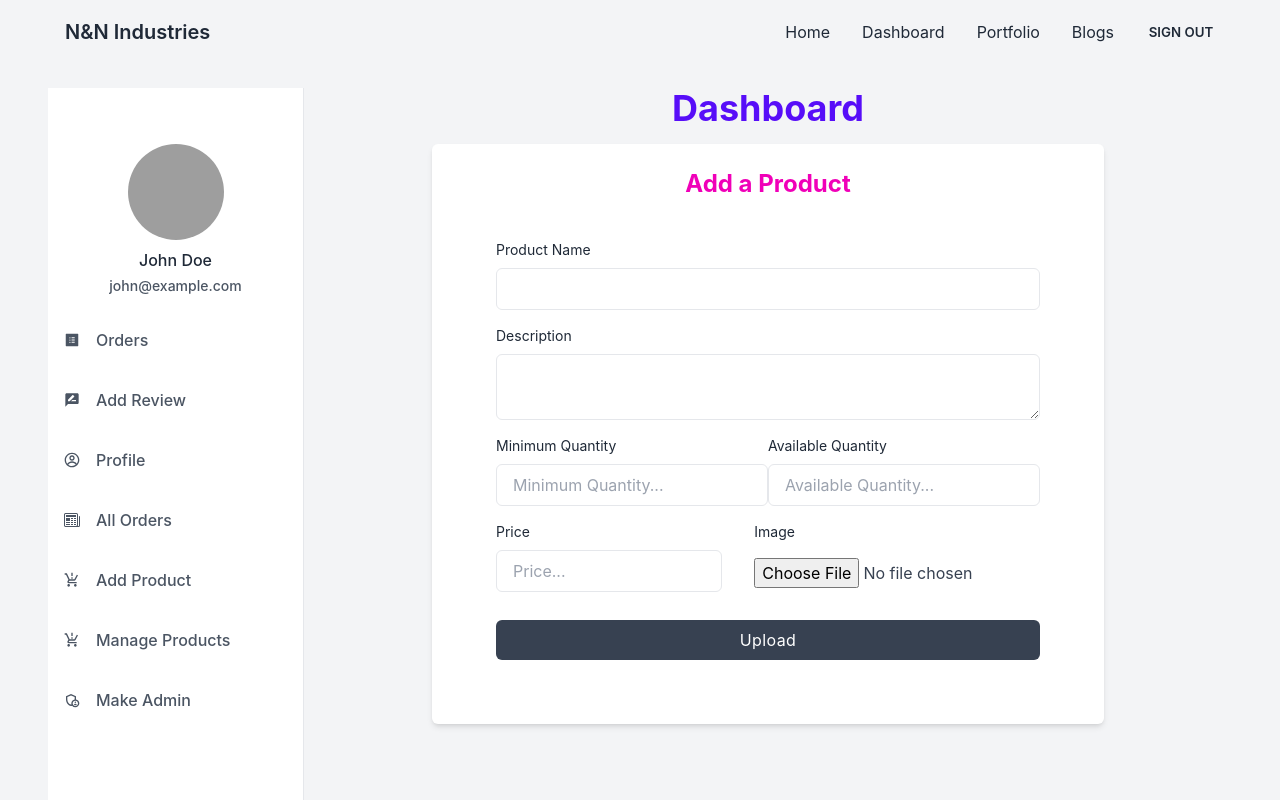
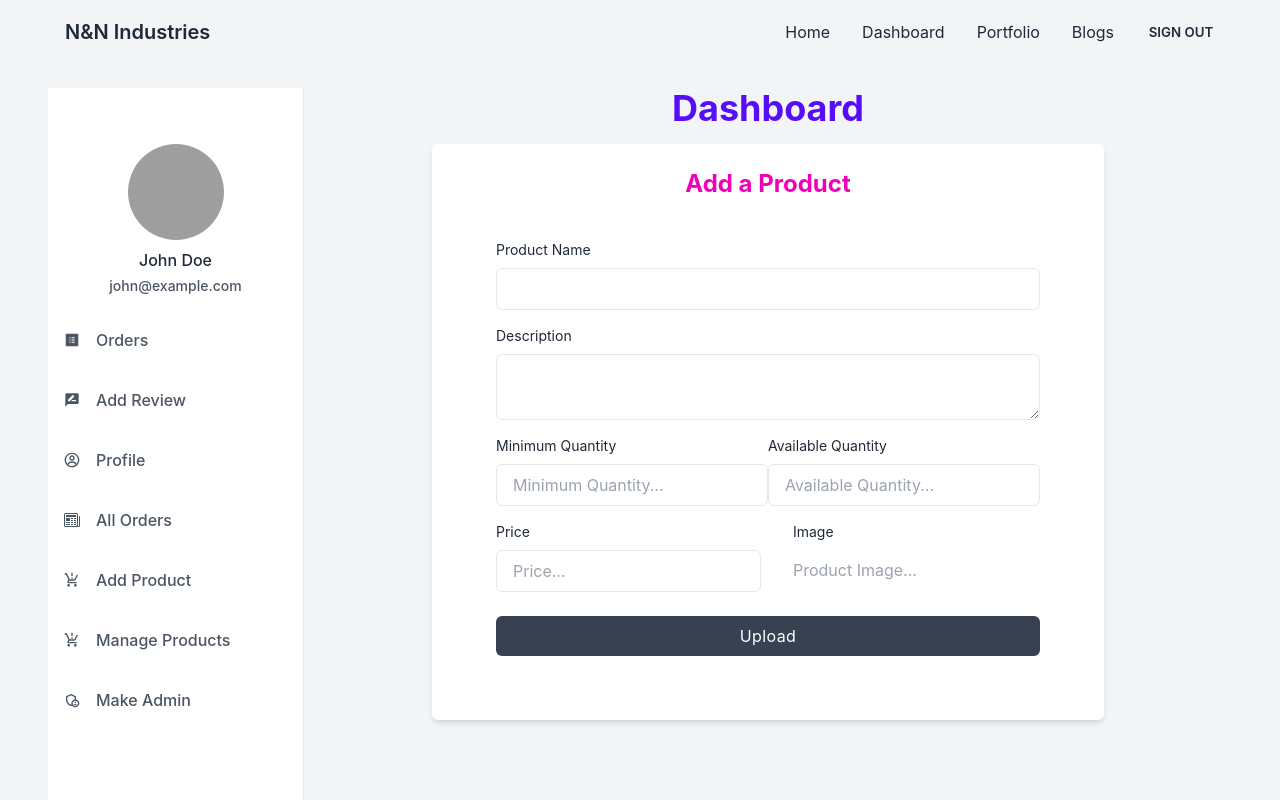
Before and after one commit to Neamul01/nn-industries-client, a React (Create React App) app: page /dashboard/addproduct in a window 1280 px wide. Shown: the top 800 px of the page. Built offline with nearby package versions, Linux system fonts and the light colour scheme; no server answers; sample sign-in values are in the browser's storage; grey boxes are pictures that could not be loaded.

Commit message:
try to host image but failed

```diff
--- a/package.json
+++ b/package.json
@@ -6,6 +6,7 @@
     "@testing-library/jest-dom": "^5.16.4",
     "@testing-library/react": "^13.2.0",
     "@testing-library/user-event": "^13.5.0",
+    "axios": "^0.27.2",
     "daisyui": "^2.15.0",
     "firebase": "^9.8.1",
     "react": "^18.1.0",
--- a/src/components/Dashboard/Admin/AddProduct.js
+++ b/src/components/Dashboard/Admin/AddProduct.js
@@ -1,11 +1,27 @@
 import React from 'react';
 import { useForm } from "react-hook-form";
+import axios from 'axios';
 
 const AddProduct = () => {
     const { register, formState: { errors }, handleSubmit } = useForm();
 
-    const onSubmit = data => {
-        console.log(data)
+    const imageStorageKey = '15f21049cca03fc578d2f5da6af00a19';
+
+    const onSubmit = async (data) => {
+        // console.log(data.image[0]);
+        // const image = data.image[0];
+        // const formData = new FormData();
+        // formData.append('image', image);
+        // const url = `https://api.imgbb.com/1/upload?key=${imageStorageKey}`;
+        // await axios.post(url, {
+        //     body: formData
+        // })
+        //     .then(data => {
+        //         console.log(data)
+        //     })
+        //     .catch(error => {
+        //         console.log(error)
+        //     })
     };
 
     return (
@@ -73,9 +89,9 @@ const AddProduct = () => {
                                     <label htmlFor="rating" className="block text-sm text-gray-800 dark:text-gray-200">Image</label>
                                 </div>
 
-                                <input type="file"
+                                <input type="text"
                                     {...register("image", { required: true })}
-                                    placeholder='Your ratings...'
+                                    placeholder='Product Image...'
                                     className="block w-full px-4 py-2 mt-2 text-gray-700  rounded-md dark:bg-gray-800 dark:text-gray-300 dark:border-gray-600 focus:border-blue-400 dark:focus:border-blue-300 focus:ring-blue-300 focus:outline-none focus:ring focus:ring-opacity-40" />
                                 {errors.image?.type === 'required' && <span><small className='text-red-500'>Image is required</small></span>}
                             </div>
```
Also changed, not shown: 1 other file (tests, documents, lock files or other folders).
